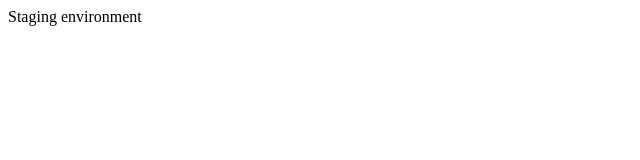
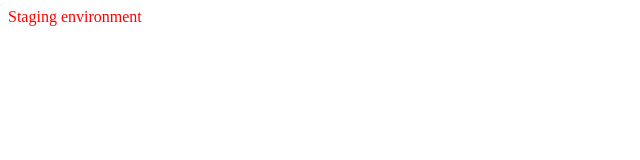
Before and after one commit to sanand404/MyGit, a plain HTML site: page index.html in a window 1280 px wide. Shown: the whole page, without its empty margins (0-640 px from the left). Drawn offline with Linux system fonts and the light colour scheme.

Commit message:
in staging red color in index.html

```diff
--- a/index.html
+++ b/index.html
@@ -1,5 +1,5 @@
 <html>
 	<body>
-		Staging environment
+		<p style="color:red">Staging environment</p>
 	</body>
 </html>
```
